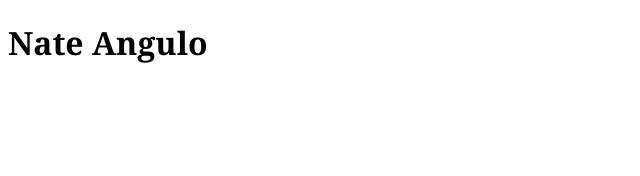
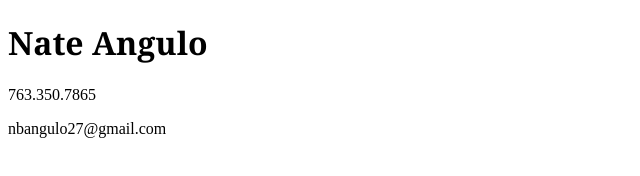
Before and after one commit to nateangulo/nateangulo.github.io.prime, a plain HTML site: page index.html in a window 1280 px wide. Shown: the whole page, without its empty margins (0-640 px from the left). Drawn offline with Linux system fonts and the light colour scheme.

Commit message:
Update index.html

```diff
--- a/index.html
+++ b/index.html
@@ -6,5 +6,7 @@
 </head>
 <body>
 <h1>Nate Angulo</h1>
+ <p>763.350.7865</p>
+ <p>nbangulo27@gmail.com</p>
 </body>
 </html>
```
